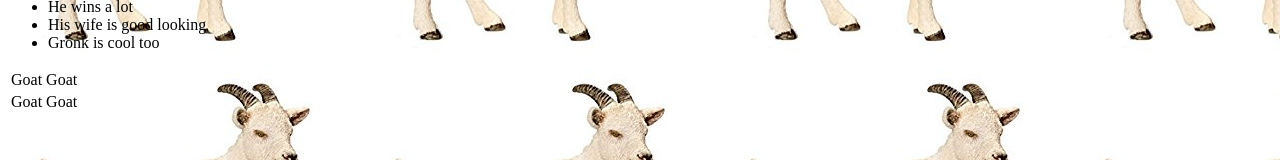
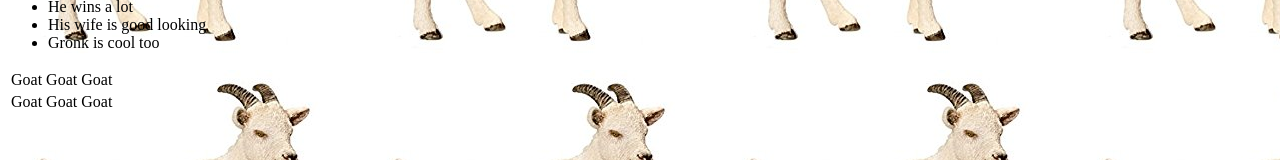
Before and after one commit to comenitz/comenitz.github.io, a plain HTML site: page index.html in a window 1280 px wide. Shown: the part 540-700 px from the top of the page. Drawn offline with Linux system fonts and the light colour scheme.

Commit message:
even more goats

```diff
--- a/index.html
+++ b/index.html
@@ -21,8 +21,10 @@
             <tr>
                 <td>Goat</td>
                 <td>Goat</td>
+                <td>Goat</td>
             </tr>
             <tr>
+                <td>Goat</td>
                 <td>Goat</td>
                 <td>Goat</td>
             </tr>
```
